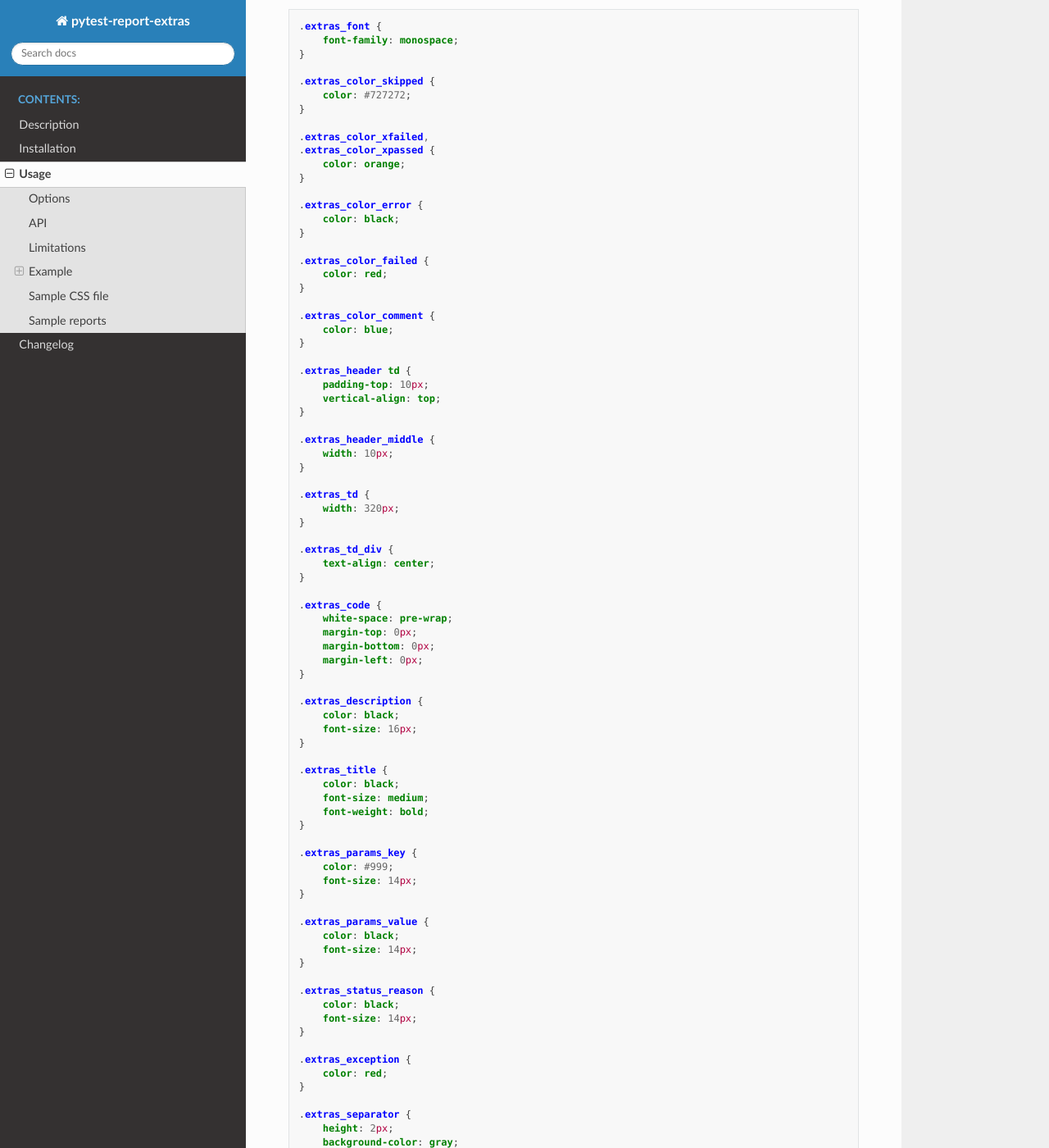
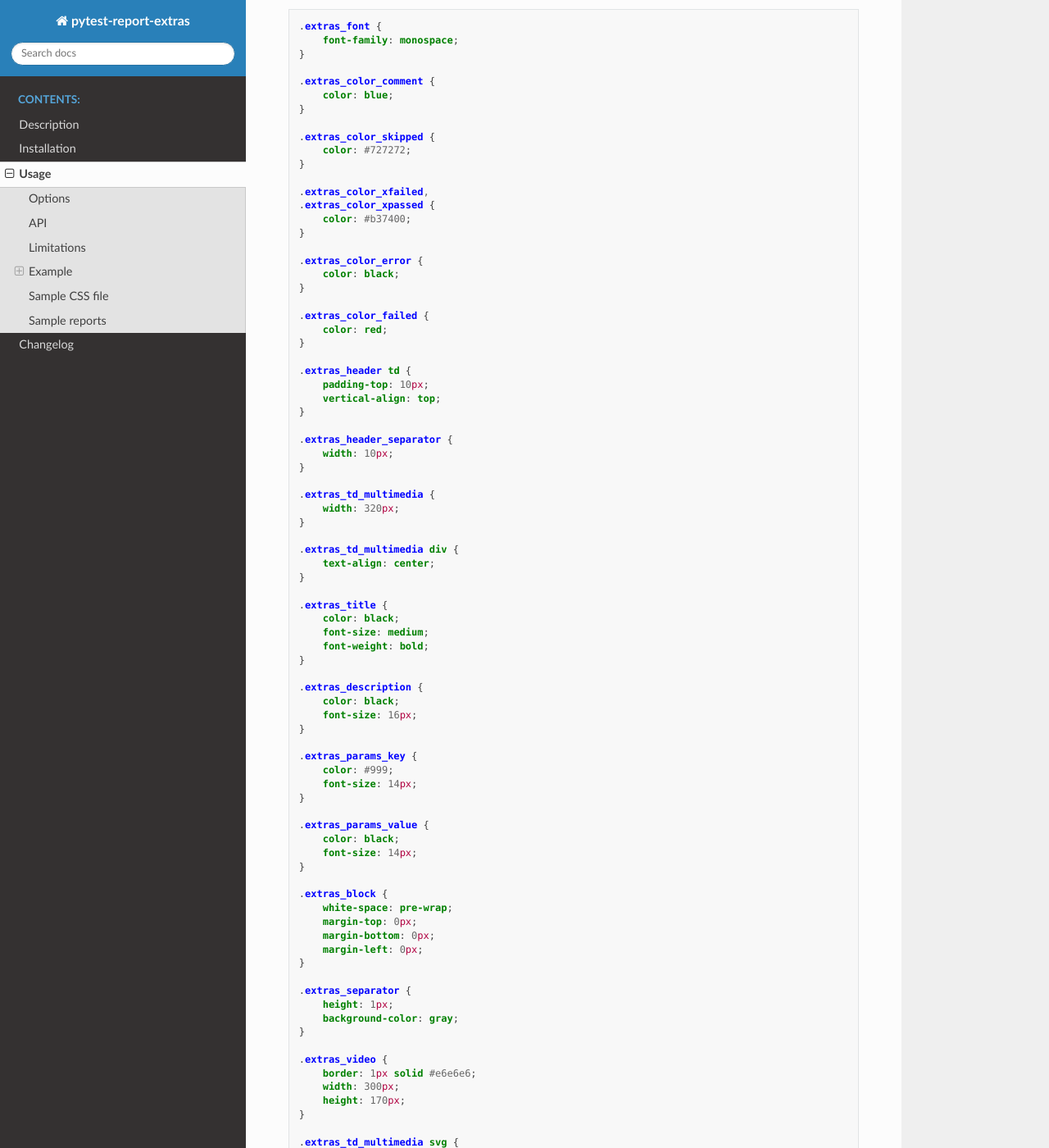
Before and after one commit to harmin-parra/pytest-report-extras, a Sphinx documentation site: the page built from docs/user_guide.rst, in a window 1280 px wide and 1400 px high, scrolled down 5199 px. Shown: the whole window at 82% size. Built offline with Sphinx 7.4.7 and the Read the Docs theme 3.1.0, drawn with Linux system fonts in a browser that asks for light colours; some of the changed text lies outside the part shown.

Commit message:
update docs

```diff
--- a/docs/user_guide.rst
+++ b/docs/user_guide.rst
@@ -287,13 +287,17 @@ Sample CSS file
       font-family: monospace;
   }
 
+  .extras_color_comment {
+      color: blue;
+  }
+
   .extras_color_skipped {
       color: #727272;
   }
 
   .extras_color_xfailed,
   .extras_color_xpassed {
-      color: orange;
+      color: #b37400;
   }
 
   .extras_color_error {
@@ -304,43 +308,32 @@ Sample CSS file
       color: red;
   }
 
-  .extras_color_comment {
-      color: blue;
-  }
-
   .extras_header td {
       padding-top: 10px;
       vertical-align: top;
   }
 
-  .extras_header_middle {
+  .extras_header_separator {
       width: 10px;
   }
 
-  .extras_td {
+  .extras_td_multimedia {
       width: 320px;
   }
 
-  .extras_td_div {
+  .extras_td_multimedia div {
       text-align: center;
-  }
-
-  .extras_code {
-      white-space: pre-wrap;
-      margin-top: 0px;
-      margin-bottom: 0px;
-      margin-left: 0px;
-  }
-
-  .extras_description {
-      color: black;
-      font-size: 16px;
   }
 
   .extras_title {
       color: black;
       font-size: medium;
       font-weight: bold;
+  }
+
+  .extras_description {
+      color: black;
+      font-size: 16px;
   }
 
   .extras_params_key {
@@ -353,17 +346,15 @@ Sample CSS file
       font-size: 14px;
   }
 
-  .extras_status_reason {
-      color: black;
-      font-size: 14px;
-  }
-
-  .extras_exception {
-      color: red;
+  .extras_block {
+      white-space: pre-wrap;
+      margin-top: 0px;
+      margin-bottom: 0px;
+      margin-left: 0px;
   }
 
   .extras_separator {
-      height: 2px;
+      height: 1px;
       background-color: gray;
   }
 
@@ -373,7 +364,7 @@ Sample CSS file
       height: 170px;
   }
 
-  .extras_td svg {
+  .extras_td_multimedia svg {
       border: 1px solid #e6e6e6;
       width: 300px;
       height: 170px;
@@ -438,6 +429,11 @@ Sample CSS file
       background: black;
   }
 
+  .extras_status_reason {
+      color: black;
+      font-size: 14px;
+  }
+
 
 Sample reports
 ==============
```
Also changed, not shown: other parts of docs/user_guide.rst (+1 -1 lines).
